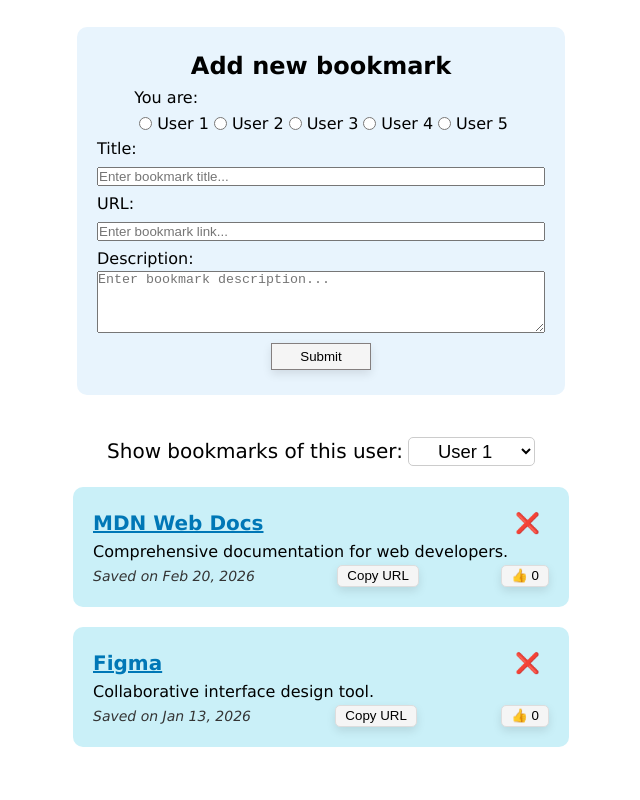
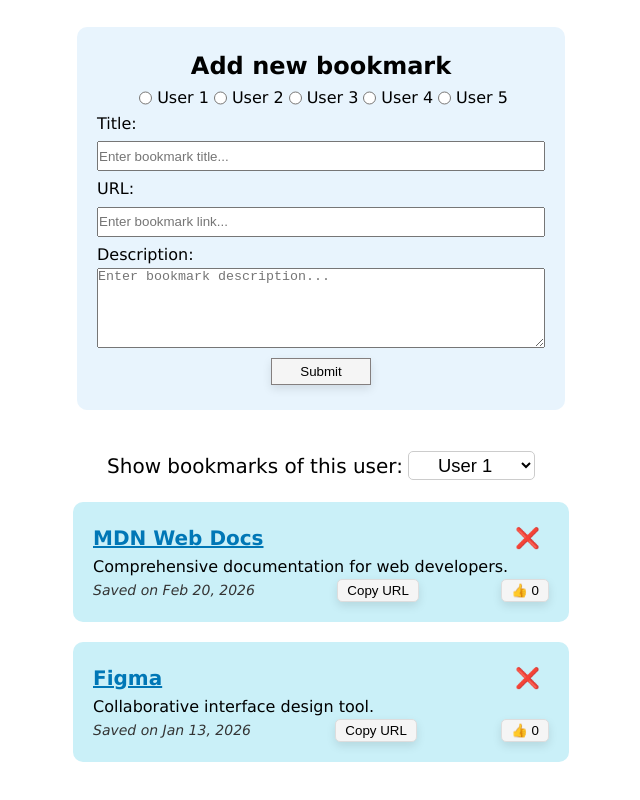
Before and after one commit to trngdothuy/Piscine-Sprint-Project-Shared-Bookmarks, a website with bundled scripts: page index.html in a window 1280 px wide. Shown: the part 100-900 px from the top of the page, without its empty margins (319-959 px from the left). Built offline with nearby package versions, Linux system fonts and the light colour scheme.

Commit message:
Modified CSS

```diff
--- a/index.html
+++ b/index.html
@@ -16,7 +16,7 @@
                 <form action="" id="bookmark-form">
                     <h2>Add new bookmark</h2>
                     <!-- user selector to know which user adds this bookmark -->
-                    <div> You are: <br>
+                    <div>
                         <div class="user-radio-selections">
                             <input type="radio" name="user-submit" value="1" required>
                             <label for="user1">User 1</label>
@@ -33,9 +33,9 @@
                     <label for="title">Title:</label>
                     <input type="text" id="title" name="title" placeholder="Enter bookmark title..." required>
                     <label for="url">URL:</label>
-                    <input type="text" id="url" name="url" placeholder="Enter bookmark link..." required>
+                    <input type="text" id="url" name="url" rows="4" placeholder="Enter bookmark link..." required>
                     <label for="description">Description:</label>
-                    <textarea type="text" id="description" name="description" rows="4" cols="50" placeholder="Enter bookmark description..." required></textarea>
+                    <textarea type="text" id="description" name="description" placeholder="Enter bookmark description..." required></textarea>
                     <div class="submit-button-parent-div">
                         <input type="submit" value="Submit" id="submit-button">
                     </div>
--- a/style.css
+++ b/style.css
@@ -160,6 +160,11 @@ a:hover {
 #bookmark-form textarea {
   width: 100%;
   box-sizing: border-box;
+  height:80px;
+}
+
+#bookmark-form input[type="text"]{
+  height:30px;
 }
 
 #bookmark-form label {
```
